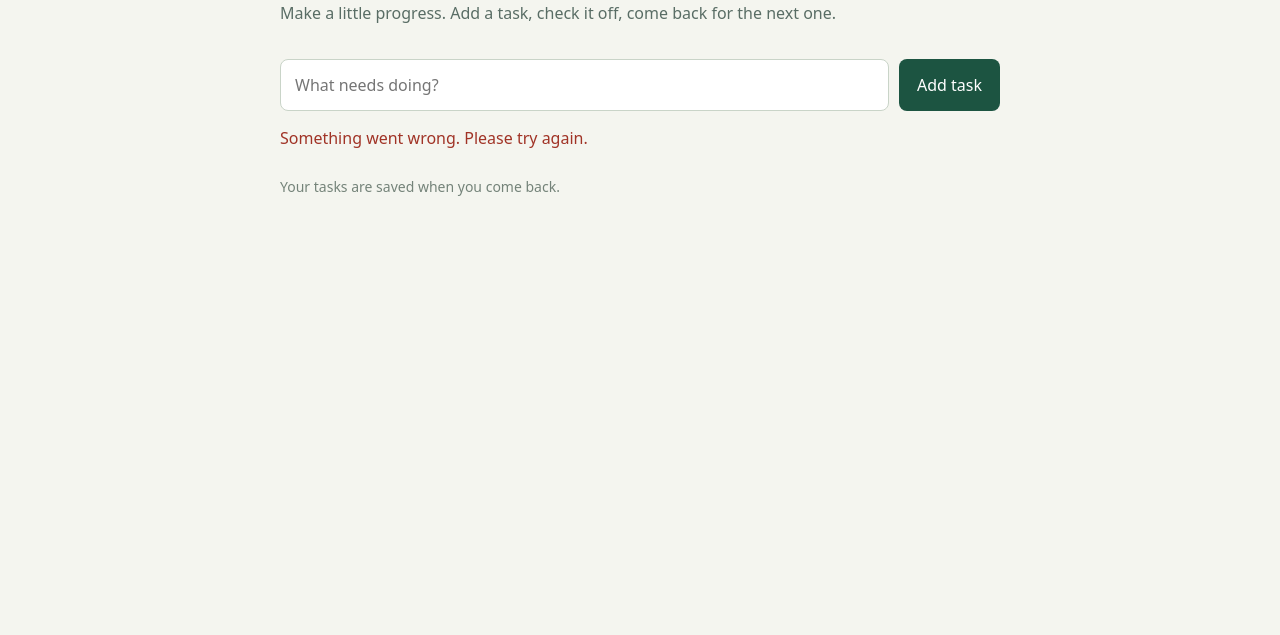
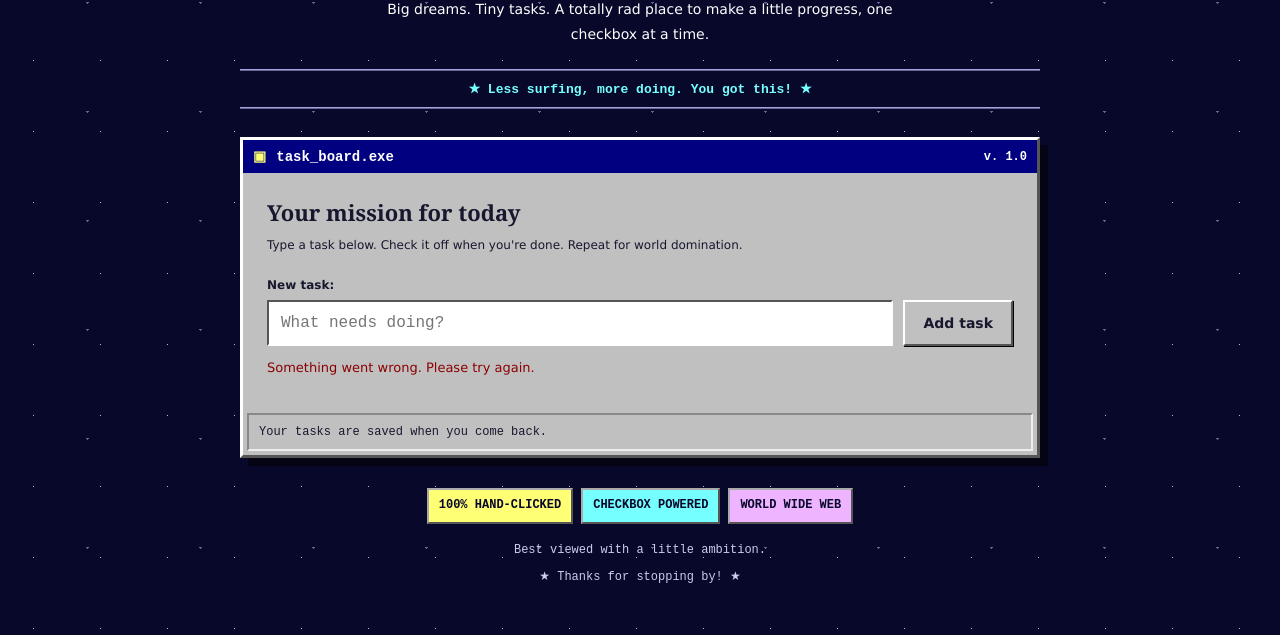
Before and after one commit to DrChrisLevy/modal_demo, a plain HTML site: page example/static/index.html in a window 1280 px wide. Shown: the part 188-823 px from the top of the page. Before the commit the page ends 800 px from the top, so only its background shows below. Drawn offline with Linux system fonts and the light colour scheme; no server answers.

Commit message:
Give Tiny Task Board a retro 90s design

```diff
--- a/example/static/index.html
+++ b/example/static/index.html
@@ -5,40 +5,93 @@
   <meta name="viewport" content="width=device-width,initial-scale=1">
   <title>Tiny Task Board</title>
   <style>
-    :root { font-family: ui-sans-serif, system-ui, sans-serif; color: #18302b; background: #f4f5ef; }
+    :root { font-family: Verdana, Arial, sans-serif; color: #17172e; background: #08082b; color-scheme: light; }
     * { box-sizing: border-box; }
-    body { margin: 0; padding: 64px 24px; }
-    main { max-width: 720px; margin: auto; }
-    .eyebrow { font: 12px ui-monospace, monospace; letter-spacing: 2px; text-transform: uppercase; }
-    h1 { font-size: clamp(36px, 7vw, 58px); letter-spacing: -2px; margin: 16px 0; }
-    .intro { color: #596d65; line-height: 1.6; margin-bottom: 32px; }
+    body {
+      margin: 0; padding: 40px 20px;
+      background-image: radial-gradient(circle, #b6b6ea 1px, transparent 1px), radial-gradient(circle, #6464a0 1px, transparent 1px);
+      background-size: 67px 71px, 113px 109px; background-position: 0 0, 31px 27px;
+    }
+    main { max-width: 800px; margin: auto; }
+    .masthead { text-align: center; color: white; padding: 12px 0 28px; }
+    .eyebrow { color: #76ffff; font: bold 12px "Courier New", monospace; letter-spacing: 3px; text-transform: uppercase; }
+    h1 { color: #ffff75; font: bold clamp(36px, 7vw, 64px) Georgia, serif; letter-spacing: -2px; margin: 16px 0; text-shadow: 3px 3px #b329b8; }
+    .intro { font-size: 14px; line-height: 1.8; margin: 0 auto; max-width: 540px; }
+    .welcome { margin-top: 22px; padding: 10px; border-block: 2px ridge #a3a3e2; color: #76ffff; font: bold 13px "Courier New", monospace; }
+    .window { background: #c0c0c0; border: 3px solid; border-color: #fff #555 #555 #fff; box-shadow: 8px 8px 0 #0008; }
+    .title-bar { display: flex; align-items: center; gap: 10px; background: #000080; color: white; padding: 8px 10px; font: bold 14px "Courier New", monospace; }
+    .window-icon { color: #ffff75; }
+    .version { margin-left: auto; color: #fff; font-size: 12px; }
+    .window-body { padding: 24px; }
+    h2 { font: bold 22px Georgia, serif; margin: 0 0 8px; }
+    .hint { margin: 0 0 22px; font-size: 12px; line-height: 1.7; }
+    .field-label { display: block; font-size: 12px; font-weight: bold; margin-bottom: 8px; }
     form { display: flex; gap: 10px; }
-    input[type=text] { flex: 1; min-width: 0; padding: 14px; border: 1px solid #c9d4c8; border-radius: 8px; font: inherit; }
-    button { padding: 12px 18px; border: 0; border-radius: 8px; background: #1c5441; color: white; font: inherit; cursor: pointer; }
+    input[type=text] { flex: 1; min-width: 0; padding: 12px; background: white; color: #17172e; border: 2px solid; border-color: #555 #fff #fff #555; border-radius: 0; font: 16px "Courier New", monospace; }
+    button { padding: 12px 18px; border: 2px solid; border-color: #fff #555 #555 #fff; border-radius: 0; background: #c0c0c0; color: #17172e; font: bold 14px Verdana, sans-serif; cursor: pointer; box-shadow: 1px 1px 0 #000; }
+    button:hover { background: #ddd; }
+    button:active { border-color: #555 #fff #fff #555; box-shadow: none; }
     button:disabled { opacity: .5; cursor: wait; }
-    button:focus-visible, input:focus-visible { outline: 3px solid #8ccca5; outline-offset: 3px; }
-    ul { list-style: none; padding: 0; margin-top: 24px; }
-    li { display: flex; gap: 14px; align-items: center; background: white; padding: 20px; margin-bottom: 10px; border-radius: 10px; border: 1px solid #e0e6dd; }
-    li label { flex: 1; overflow-wrap: anywhere; cursor: pointer; }
-    input[type=checkbox] { width: 20px; height: 20px; accent-color: #1c5441; }
-    li.done label { text-decoration: line-through; color: #819188; }
-    #empty, footer { color: #748379; font-size: 14px; margin-top: 28px; }
-    #error { color: #a03326; min-height: 1.4em; }
+    button:focus-visible, input:focus-visible { outline: 3px solid #a000a0; outline-offset: 3px; }
+    ul { list-style: none; padding: 0; margin: 0; }
+    li { display: flex; gap: 12px; align-items: center; background: #ffffed; padding: 16px; border-bottom: 1px dotted #808080; }
+    li:first-child { border-top: 1px solid #808080; }
+    li label { flex: 1; overflow-wrap: anywhere; cursor: pointer; font-size: 14px; line-height: 1.6; }
+    input[type=checkbox] { flex-shrink: 0; width: 22px; height: 22px; accent-color: #000080; cursor: pointer; }
+    li.done { background: #e2e2e2; }
+    li.done label { text-decoration: line-through; color: #545454; }
+    #empty { padding: 28px 18px; margin: 0; text-align: center; background: #ffffed; border: 1px dashed #808080; font: 14px/1.8 "Courier New", monospace; }
+    #error { color: #8b0000; font-size: 13px; line-height: 1.5; min-height: 1.5em; margin: 12px 0; }
+    .status-bar { margin: 0 4px 4px; padding: 8px 10px; border: 2px solid; border-color: #888 #eee #eee #888; font: 12px/1.5 "Courier New", monospace; }
+    footer { text-align: center; color: #cccced; margin-top: 30px; font: 12px/1.8 "Courier New", monospace; }
+    .badges { display: flex; flex-wrap: wrap; justify-content: center; gap: 8px; margin-bottom: 16px; }
+    .badge { display: inline-block; padding: 5px 10px; border: 2px outset #aaa; background: #ffff75; color: #08082b; font-weight: bold; }
+    .badge:nth-child(2) { background: #76ffff; }
+    .badge:nth-child(3) { background: #efb4ff; }
+    footer p { margin: 6px 0; }
+    @media (max-width: 480px) {
+      body { padding: 20px 12px; }
+      .window-body { padding: 18px 12px; }
+      form { flex-direction: column; }
+      button { min-height: 44px; }
+      .eyebrow { letter-spacing: 1px; }
+      .welcome { font-size: 12px; }
+    }
   </style>
 </head>
 <body>
 <main>
-  <div class="eyebrow">A small place to start</div>
+  <header class="masthead">
+    <div class="eyebrow">Welcome to your little corner of the web</div>
     <h1>Tiny Task Board</h1>
-  <p class="intro">Make a little progress. Add a task, check it off, come back for the next one.</p>
+    <p class="intro">Big dreams. Tiny tasks. A totally rad place to make a little progress, one checkbox at a time.</p>
+    <div class="welcome"><span aria-hidden="true">★</span> Less surfing, more doing. You got this! <span aria-hidden="true">★</span></div>
+  </header>
+  <section class="window" aria-labelledby="board-heading">
+    <div class="title-bar"><span class="window-icon" aria-hidden="true">▣</span> task_board.exe <span class="version">v. 1.0</span></div>
+    <div class="window-body">
+      <h2 id="board-heading">Your mission for today</h2>
+      <p class="hint">Type a task below. Check it off when you're done. Repeat for world domination.</p>
+      <label class="field-label" for="title">New task:</label>
       <form id="add-form">
         <input id="title" type="text" aria-label="New task" placeholder="What needs doing?" maxlength="200" required>
         <button type="submit">Add task</button>
       </form>
       <p id="error" role="alert"></p>
       <ul id="tasks" aria-label="Tasks"></ul>
-  <p id="empty" hidden>Nothing here yet. Make room for your first task.</p>
-  <footer>Your tasks are saved when you come back.</footer>
+      <p id="empty" hidden>Your next adventure starts here.<br>Add your first task above!</p>
+    </div>
+    <p class="status-bar">Your tasks are saved when you come back.</p>
+  </section>
+  <footer>
+    <div class="badges" aria-label="Retro web badges">
+      <span class="badge">100% HAND-CLICKED</span>
+      <span class="badge">CHECKBOX POWERED</span>
+      <span class="badge">WORLD WIDE WEB</span>
+    </div>
+    <p>Best viewed with a little ambition.</p>
+    <p><span aria-hidden="true">★</span> Thanks for stopping by! <span aria-hidden="true">★</span></p>
+  </footer>
 </main>
 <script>
   const list = document.querySelector('#tasks');
```
Lines whose indentation alone changed are shown as unchanged.
